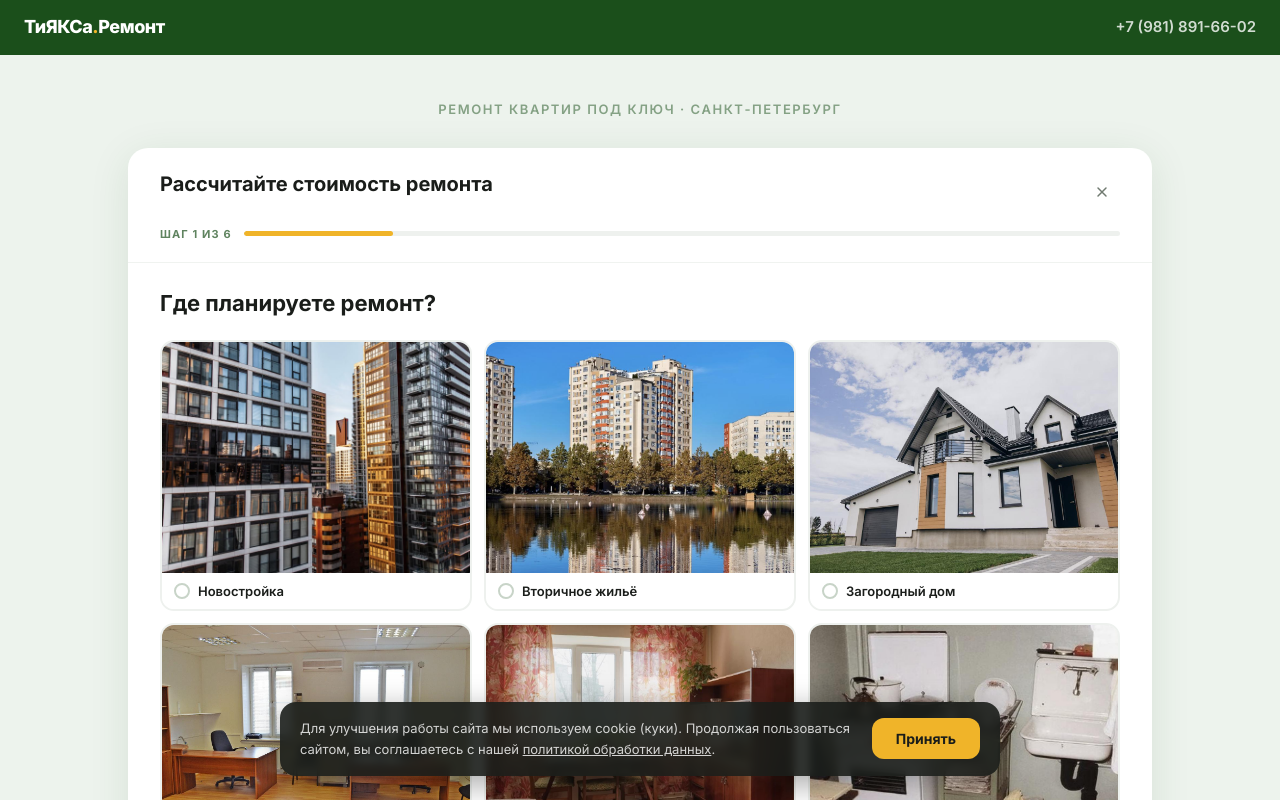
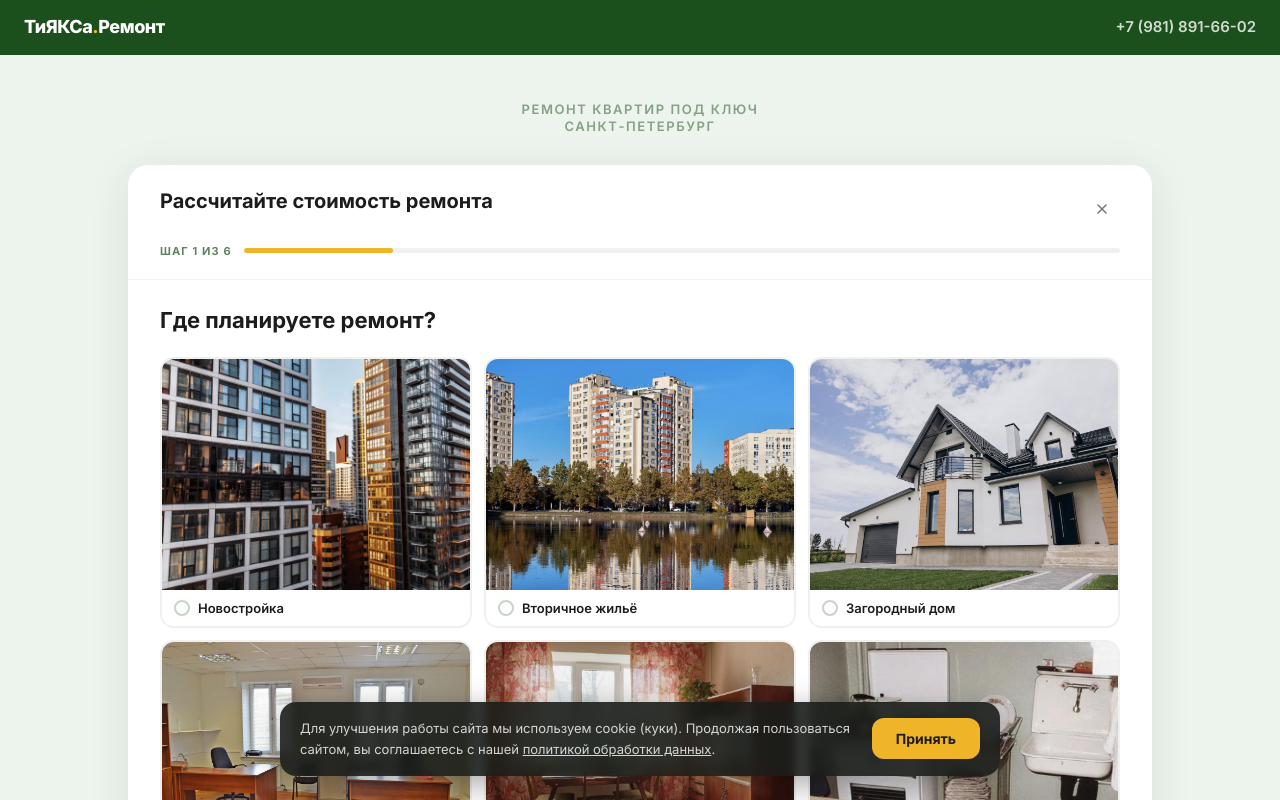
Before and after one commit to sudobins-png/tiyaksa-web, a Next.js app: page /quiz in a window 1280 px wide. Shown: the top 800 px of the page. Built offline with nearby package versions, Linux system fonts and the light colour scheme.

Commit message:
quiz: split eyebrow into two lines (service / city)
Co-Authored-By: Claude Sonnet 4.6 <noreply@anthropic.com>

```diff
--- a/app/quiz/page.tsx
+++ b/app/quiz/page.tsx
@@ -23,9 +23,14 @@ export default function QuizPage() {
       {/* Main */}
       <main className="flex-1 flex flex-col items-center px-4 py-8 sm:py-12">
         <div className="w-full max-w-[640px] lg:max-w-[1024px]">
-          <p className="font-semibold text-[13px] tracking-[.12em] uppercase text-forest/50 leading-none text-center mb-6 sm:mb-8">
-            Ремонт квартир под ключ&nbsp;·&nbsp;Санкт-Петербург
-          </p>
+          <div className="text-center mb-6 sm:mb-8">
+            <p className="font-semibold text-[13px] tracking-[.12em] uppercase text-forest/50 leading-none">
+              Ремонт квартир под ключ
+            </p>
+            <p className="font-semibold text-[13px] tracking-[.12em] uppercase text-forest/50 leading-none mt-1">
+              Санкт-Петербург
+            </p>
+          </div>
 
           {/* Quiz card */}
           <QuizInline />
```
